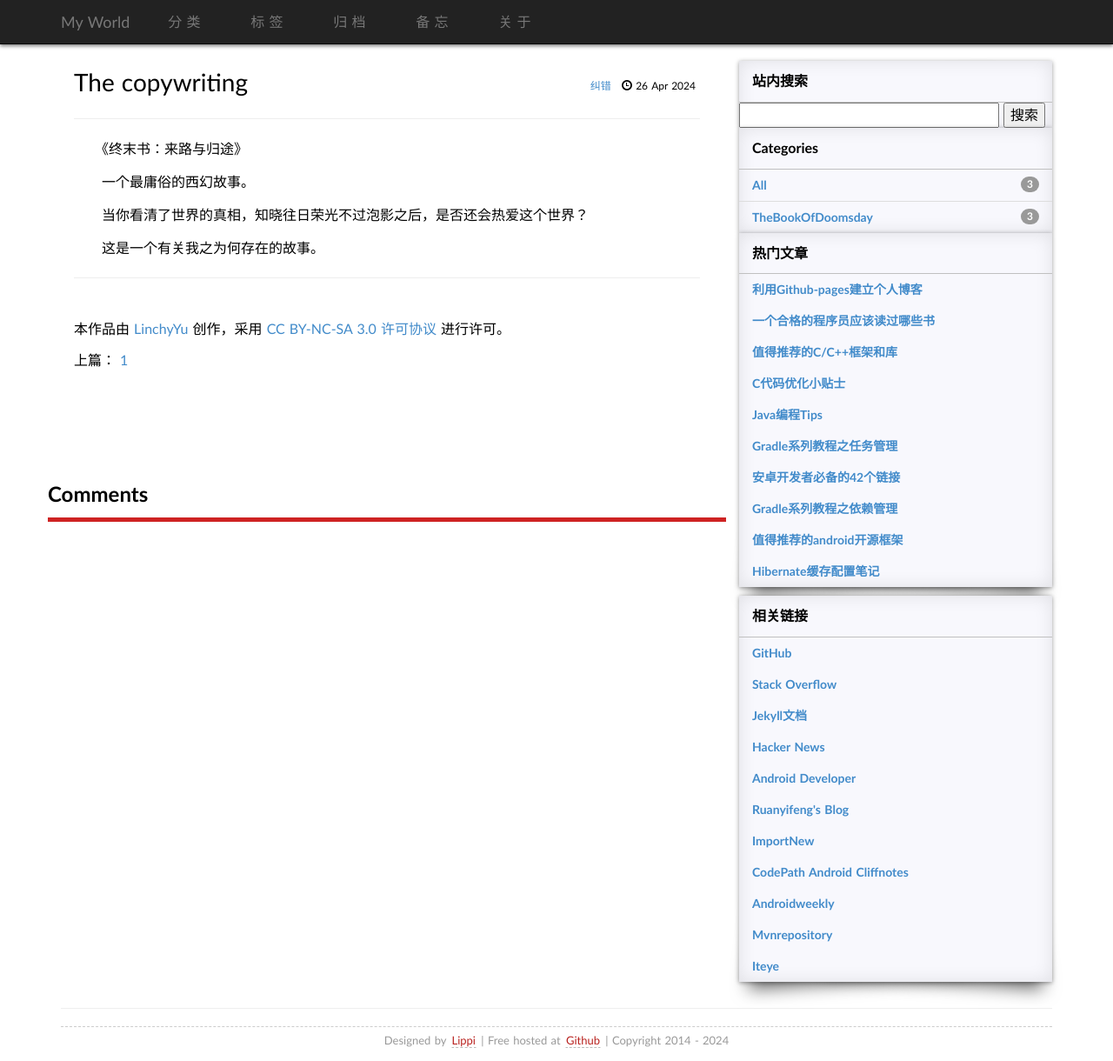
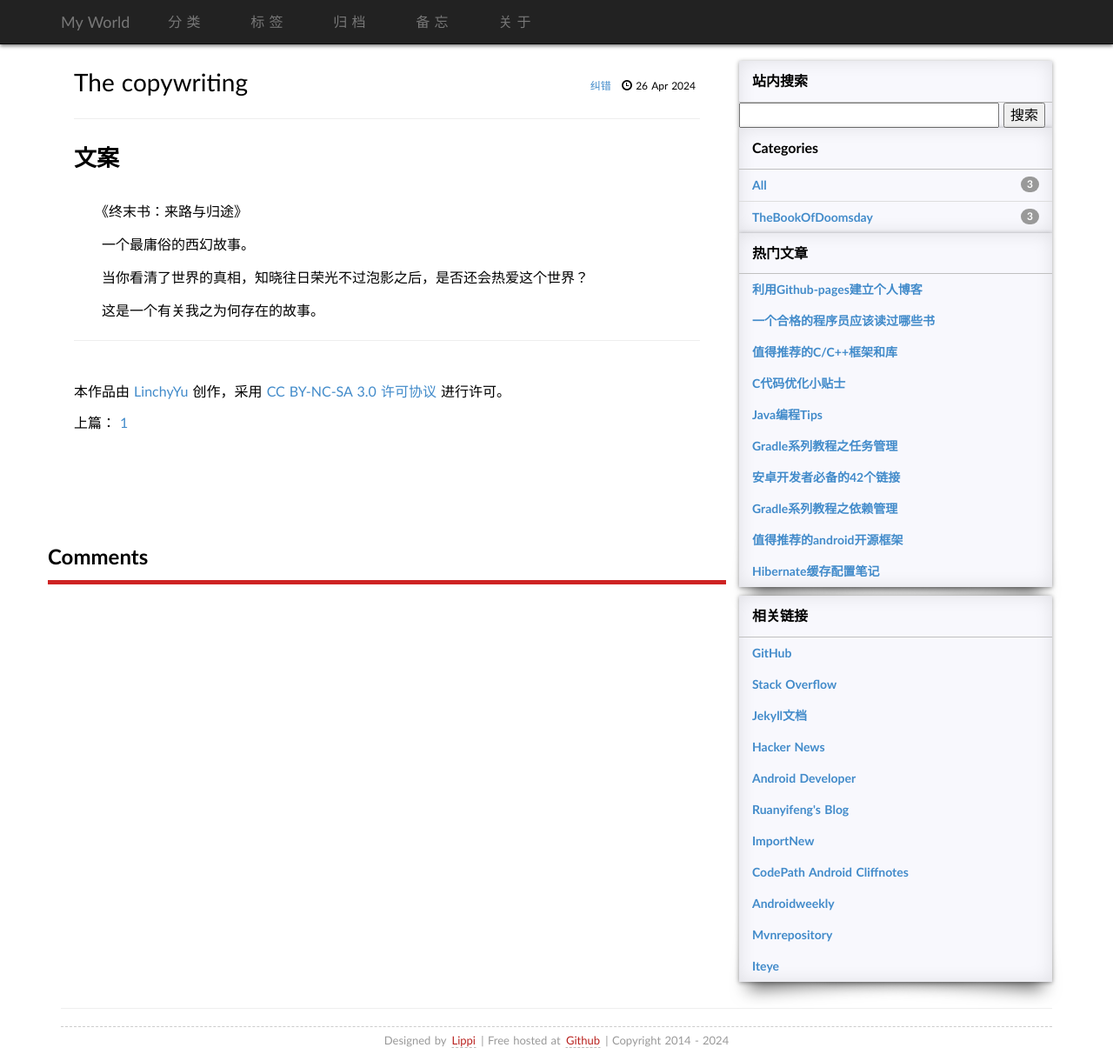
Before and after one commit to LinchyYu/LinchyYu.github.io, a Jekyll site: the page built from _posts/2024-4-26-copywriting.md, in a window 1280 px wide and 1220 px high. Shown: the whole window at 87% size. Built offline with Jekyll 4.4.1, drawn with Linux system fonts in a browser that asks for light colours; some web fonts are replaced; comment, search, counter and statistics services are not loaded.

Commit message:
update
update-2024-4-26-23:46

```diff
--- a/_posts/2024-4-26-copywriting.md
+++ b/_posts/2024-4-26-copywriting.md
@@ -4,6 +4,7 @@ title: The copywriting
 categories: TheBookOfDoomsday
 tags: [copywriting]
 ---
+## 文案
 
 　　《终末书：来路与归途》
 
```
